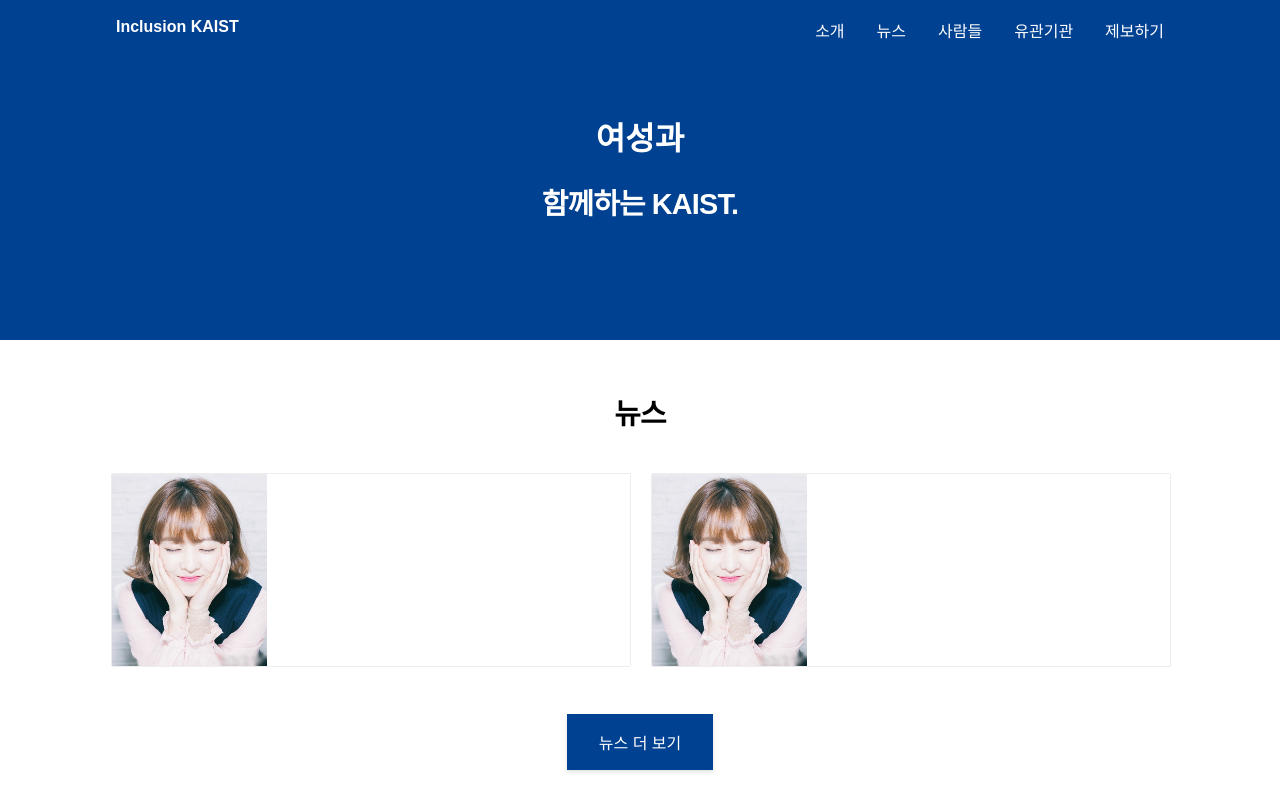
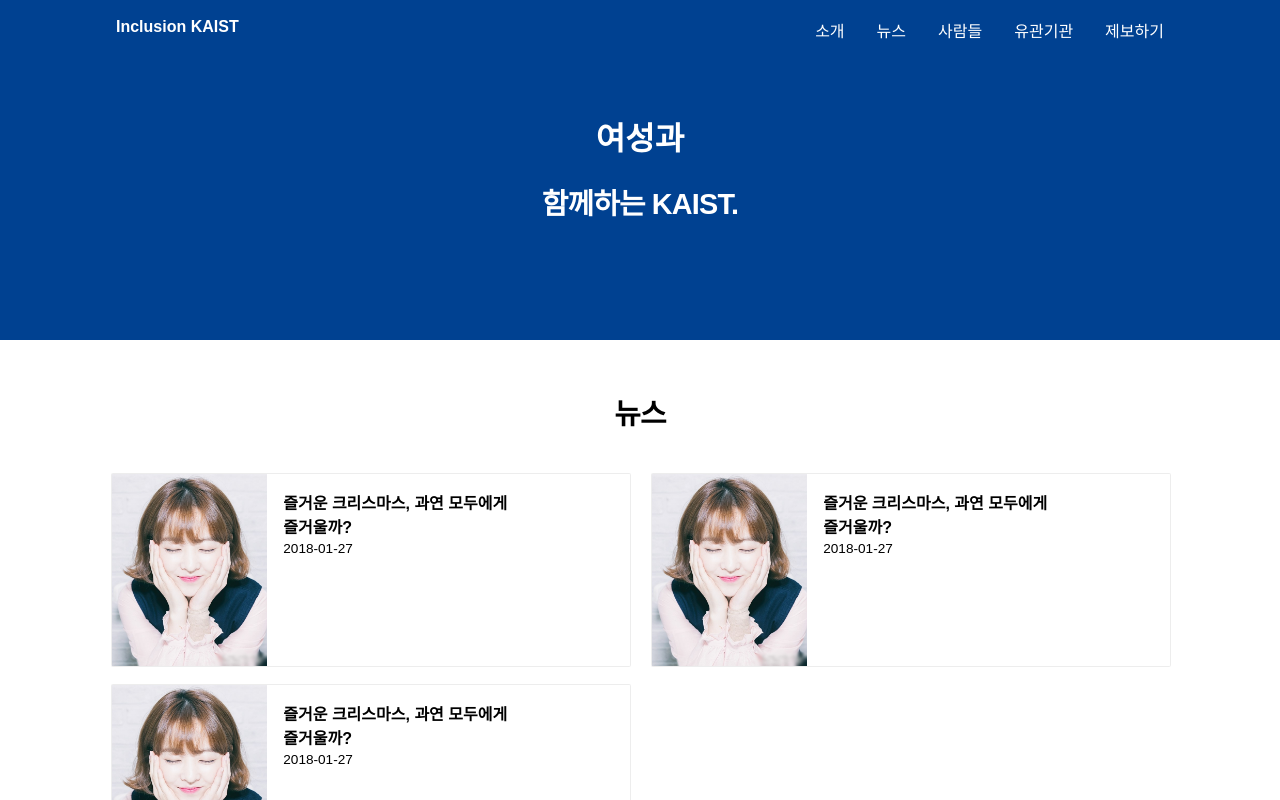
Before and after one commit to gunwooterry/inclusion-kaist, a React (Create React App) app: page / in a window 1280 px wide. Shown: the top 800 px of the page. Built offline with nearby package versions, Linux system fonts and the light colour scheme; a web font is replaced by a local one.

Commit message:
feat: centralize placeholders

```diff
--- a/src/components/Landing.jsx
+++ b/src/components/Landing.jsx
@@ -7,7 +7,9 @@ import Header from './common/Header';
 import NewsCard from './common/NewsCard';
 import Section from './common/Section';
 import Row from './common/Row';
+
 import { colors } from '../static/constants';
+import { articles } from '../static/placeholders';
 
 const styles = {
   container: {
@@ -50,12 +52,15 @@ function Landing() {
         <Row style={{ textAlign: 'center' }}>
           <Header text="뉴스" centered />
           <div style={styles.container}>
-            <Column xs={12} sm={12} md={6} lg={6}>
-              <NewsCard />
-            </Column>
-            <Column xs={12} sm={12} md={6} lg={6}>
-              <NewsCard />
-            </Column>
+            {articles.slice(0, 4).map(article => (
+              <Column xs={12} sm={12} md={6} lg={6}>
+                <NewsCard
+                  title={article.title}
+                  date={article.date}
+                  imagePath={article.imagePath}
+                />
+              </Column>
+            ))}
           </div>
           <Button link="/" color={colors.kaistBlue}>
             뉴스 더 보기
--- a/src/components/common/NewsCard.jsx
+++ b/src/components/common/NewsCard.jsx
@@ -1,6 +1,16 @@
 import React from 'react';
 import PropTypes from 'prop-types';
 import ryuImage from './../../static/ryu.png';
+
+const propTypes = {
+  title: PropTypes.string.isRequired,
+  date: PropTypes.instanceOf(Date).isRequired,
+  imagePath: PropTypes.string,
+};
+
+const defaultProps = {
+  imagePath: './../../static/ryu.png',
+};
 
 function NewsCard(props) {
   const {
@@ -47,20 +57,13 @@ function NewsCard(props) {
       <img style={styles.imageStyle} src={ryuImage} alt="professor" />
       <div style={styles.contentStyle}>
         <h3 style={styles.titleStyle}>{title}</h3>
-        <p style={styles.dateStyle}>{date}</p>
+        <p style={styles.dateStyle}>{date.toISOString().split('T')[0]}</p>
       </div>
     </div>
   );
 }
 
-NewsCard.propTypes = {
-  title: PropTypes.string.isRequired,
-  date: PropTypes.instanceOf(Date).isRequired,
-  imagePath: PropTypes.string,
-};
-
-NewsCard.defaultProps = {
-  imagePath: './../../static/ryu.png',
-};
+NewsCard.propTypes = propTypes;
+NewsCard.defaultProps = defaultProps;
 
 export default NewsCard;
--- /dev/null
+++ b/src/static/placeholders.js
@@ -0,0 +1,15 @@
+const articles = [
+  {
+    id: 1, title: '즐거운 크리스마스, 과연 모두에게 즐거울까?', date: new Date(), imagePath: '',
+  },
+  {
+    id: 2, title: '즐거운 크리스마스, 과연 모두에게 즐거울까?', date: new Date(), imagePath: '',
+  },
+  {
+    id: 3, title: '즐거운 크리스마스, 과연 모두에게 즐거울까?', date: new Date(), imagePath: '',
+  },
+];
+
+export {
+  articles,
+};
```
